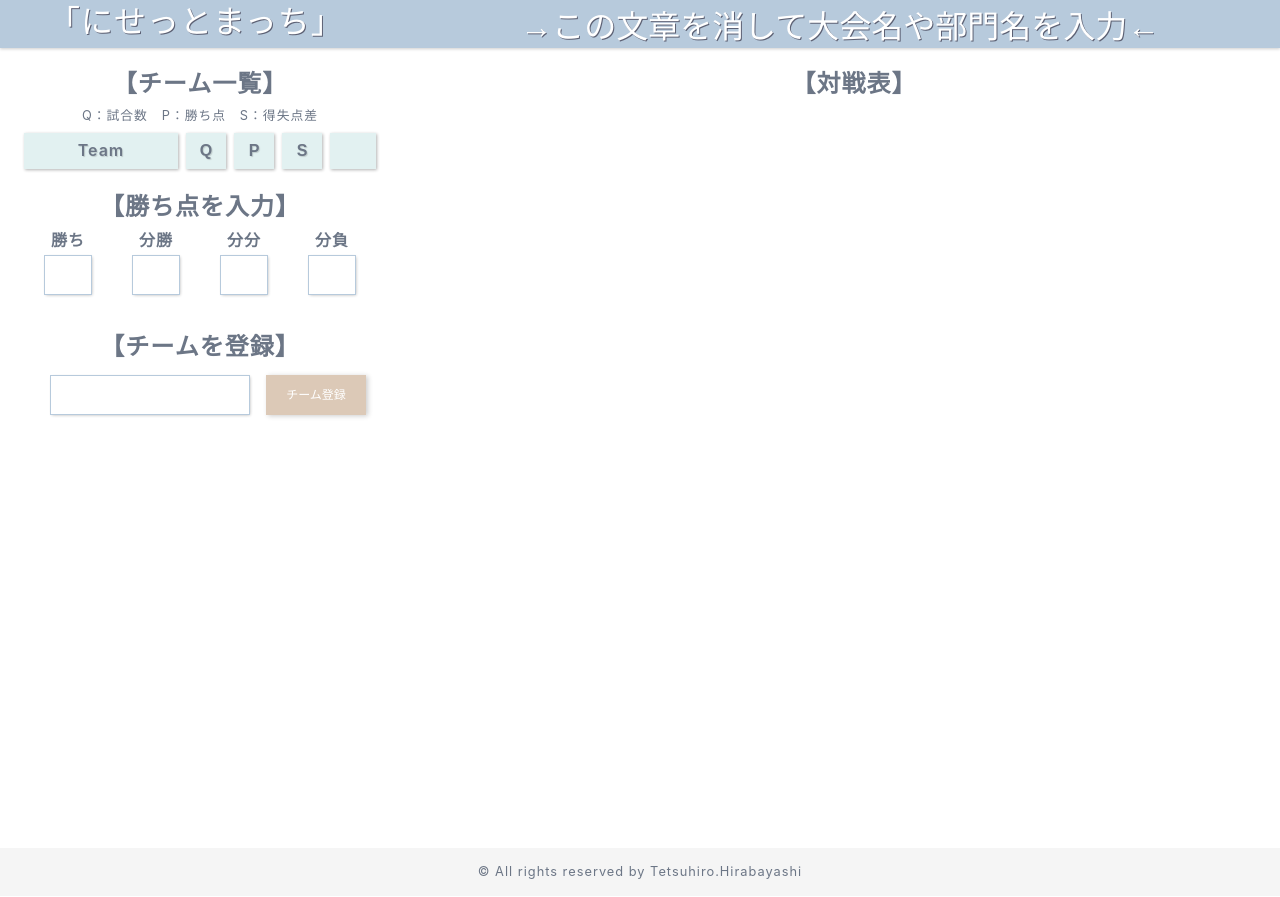
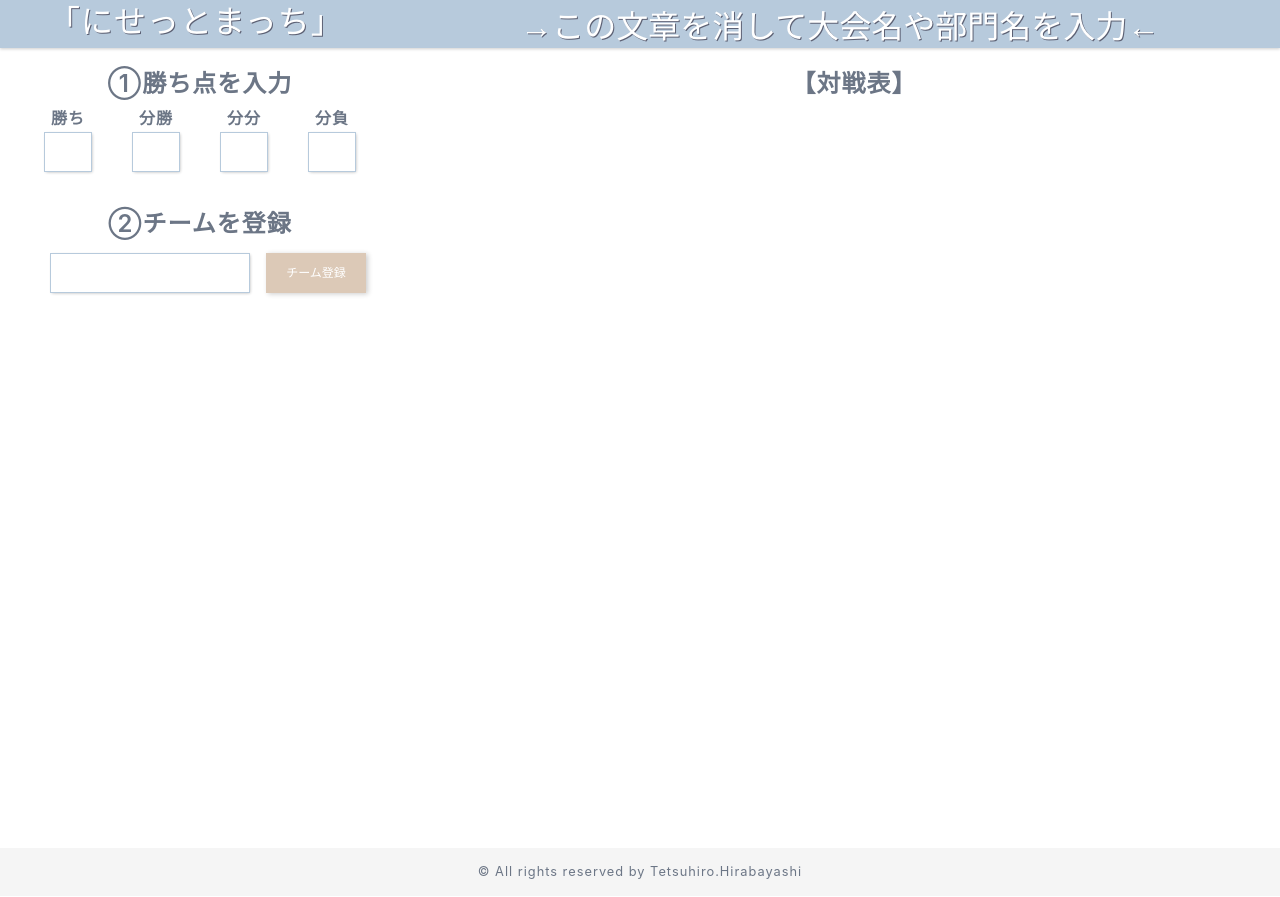
Before and after one commit to tetsu-hira/2set, a React (Create React App) app: page / in a window 1280 px wide. Built offline with nearby package versions, Linux system fonts and the light colour scheme; a web font is replaced by a local one.

Commit message:
チームを登録しないとチーム一覧が出てこないように修正!

```diff
--- a/src/components/Process.tsx
+++ b/src/components/Process.tsx
@@ -410,6 +410,7 @@ const Process: React.FC = () => {
       <div className="ProcessContainer">
         <div className="ProcessMain">
           <div className="ProcessList">
+            { list.length > 0 && <div>
               <h1>【チーム一覧】</h1>
               <p>Q：試合数　P：勝ち点　S：得失点差</p>
               <div className="ProcessList__Border">
@@ -434,7 +435,9 @@ const Process: React.FC = () => {
                   ))}
                 </ul>
               </div>
-            <h1>【勝ち点を入力】</h1>
+
+            </div>}
+            <h1>①勝ち点を入力</h1>
             <div className="Insert">
               <div className="InsertContent">
                 <div className="InsertContent__text">勝ち</div>
@@ -453,7 +456,7 @@ const Process: React.FC = () => {
                 <input className="InsertContent__entry" type="number" id="draw_lose" onChange={changeDrawLose}></input>
               </div>
             </div>
-            <h1>【チームを登録】</h1>
+            <h1>②チームを登録</h1>
             <div className="Form">
               <div className="FormContent">
                 <input className="FormContent__name" type="text" id="name" value={data} onChange={changeData}></input>
```
Lines whose indentation alone changed are shown as unchanged.
